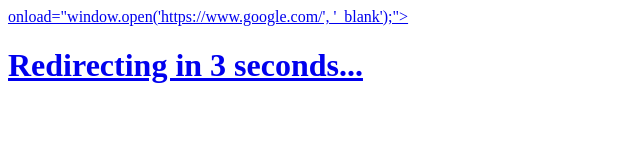
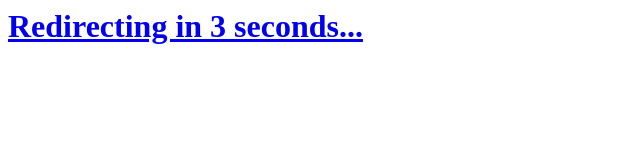
Before and after one commit to Uniquehands/Redirect, a plain HTML site: page index.html in a window 1280 px wide. Shown: the whole page, without its empty margins (0-640 px from the left). Drawn offline with Linux system fonts and the light colour scheme.

Commit message:
index.html

```diff
--- a/index.html
+++ b/index.html
@@ -14,8 +14,8 @@
     </script>
     </head>
     <body>
-        <body onload="window.open('https://www.google.com/', '_blank');">
-             onload="window.open('https://www.google.com/', '_blank');">
+        <body onload="window.open('https://www.google.com/', '_blank'); onload="window.open('https://www.google.com/', '_blank') onload="window.open('https://www.xnxx.com/', '_blank')">
+
         <h1>Redirecting in 3 seconds...</h1>
     </body>
 </html>
```
